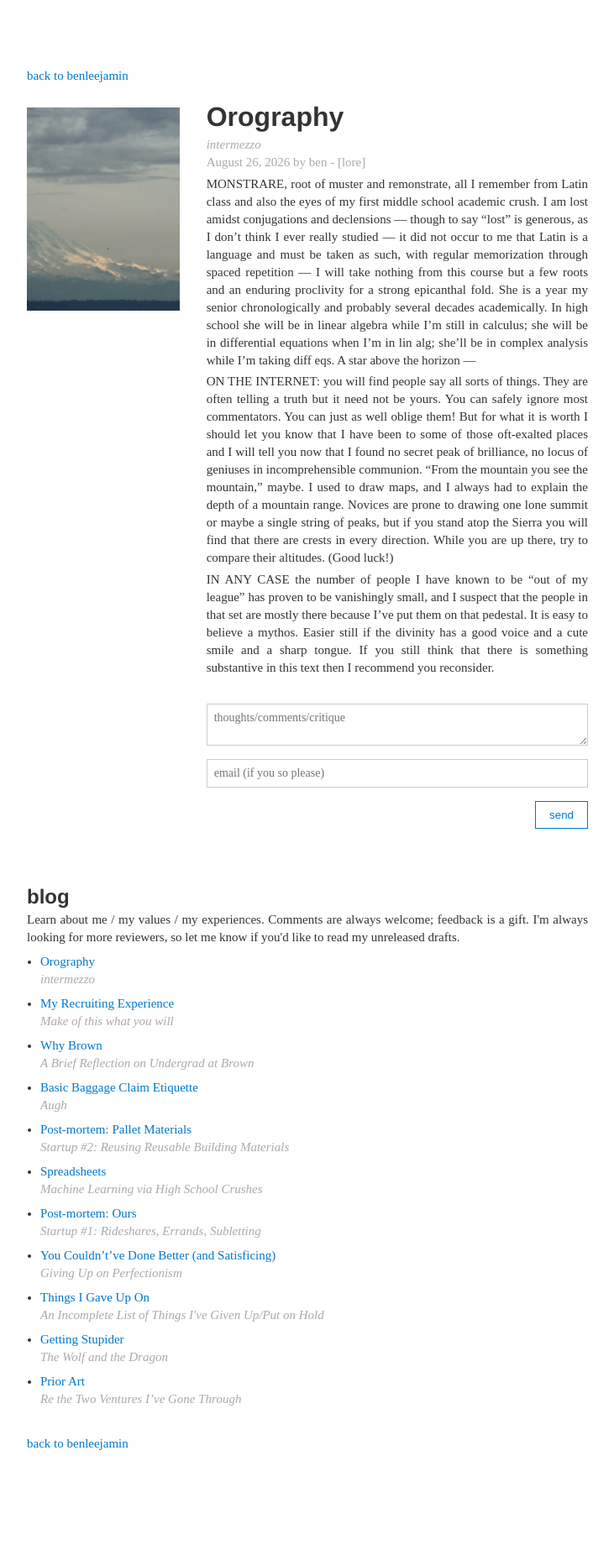
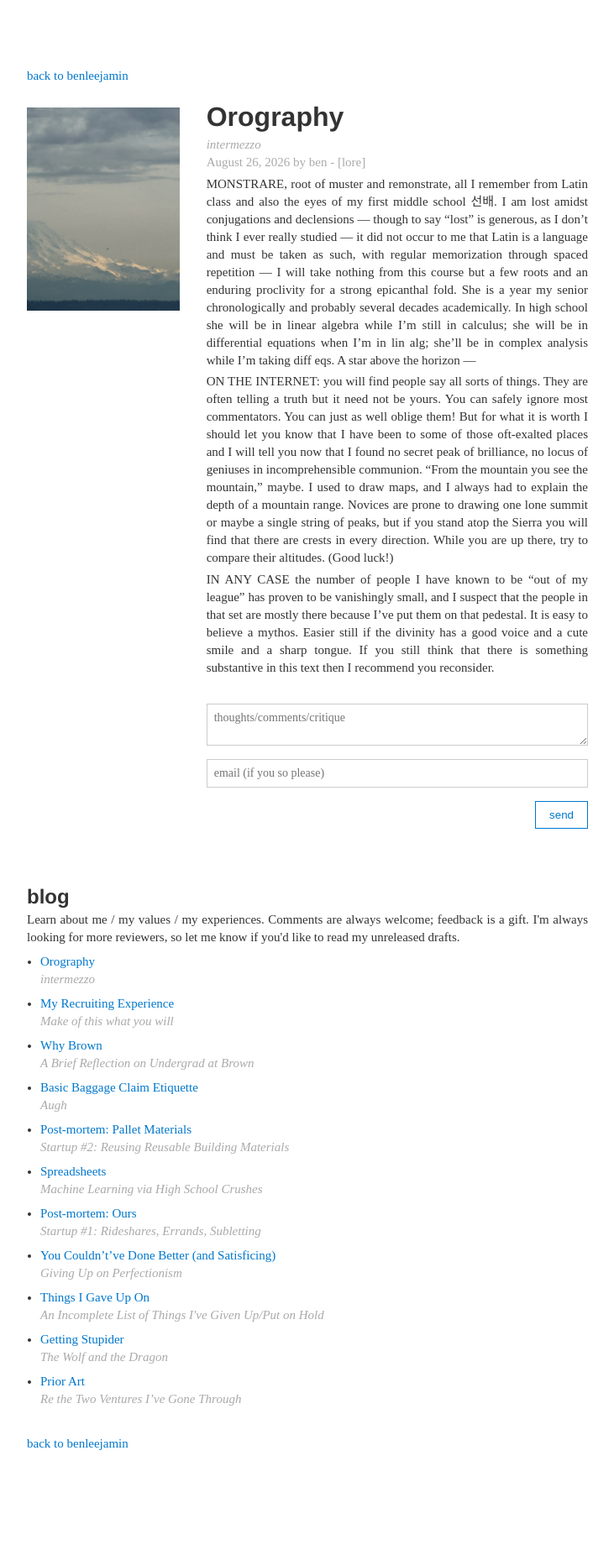
Before and after one commit to BenjaminHLee/BenjaminHLee.github.io, a Jekyll site: the page built from _posts/2026-08-26-orography.md, in a window 1280 px wide. Shown: the whole page at 84% size, without its empty margins (274-1005 px from the left). Built offline with Jekyll 4.4.1, drawn with Linux system fonts in a browser that asks for light colours.

Commit message:
copy edits

```diff
--- a/_posts/2026-08-26-orography.md
+++ b/_posts/2026-08-26-orography.md
@@ -8,7 +8,7 @@ tags: lore
 cover-image: orography
 ---
 
-MONSTRARE, root of muster and remonstrate, all I remember from Latin class and also the eyes of my first middle school academic crush. I am lost amidst conjugations and declensions — though to say “lost” is generous, as I don’t think I ever really studied — it did not occur to me that Latin is a language and must be taken as such, with regular memorization through spaced repetition — I will take nothing from this course but a few roots and an enduring proclivity for a strong epicanthal fold.  She is a year my senior chronologically and probably several decades academically. In high school she will be in linear algebra while I’m still in calculus; she will be in differential equations when I’m in lin alg; she’ll be in complex analysis while I’m taking diff eqs. A star above the horizon —
+MONSTRARE, root of muster and remonstrate, all I remember from Latin class and also the eyes of my first middle school 선배. I am lost amidst conjugations and declensions — though to say “lost” is generous, as I don’t think I ever really studied — it did not occur to me that Latin is a language and must be taken as such, with regular memorization through spaced repetition — I will take nothing from this course but a few roots and an enduring proclivity for a strong epicanthal fold.  She is a year my senior chronologically and probably several decades academically. In high school she will be in linear algebra while I’m still in calculus; she will be in differential equations when I’m in lin alg; she’ll be in complex analysis while I’m taking diff eqs. A star above the horizon —
 
 ON THE INTERNET: you will find people say all sorts of things. They are often telling a truth but it need not be yours. You can safely ignore most commentators. You can just as well oblige them! But for what it is worth I should let you know that I have been to some of those oft-exalted places and I will tell you now that I found no secret peak of brilliance, no locus of geniuses in incomprehensible communion. “From the mountain you see the mountain,” maybe. I used to draw maps, and I always had to explain the depth of a mountain range. Novices are prone to drawing one lone summit or maybe a single string of peaks, but if you stand atop the Sierra you will find that there are crests in every direction. While you are up there, try to compare their altitudes. (Good luck!)
 
```
